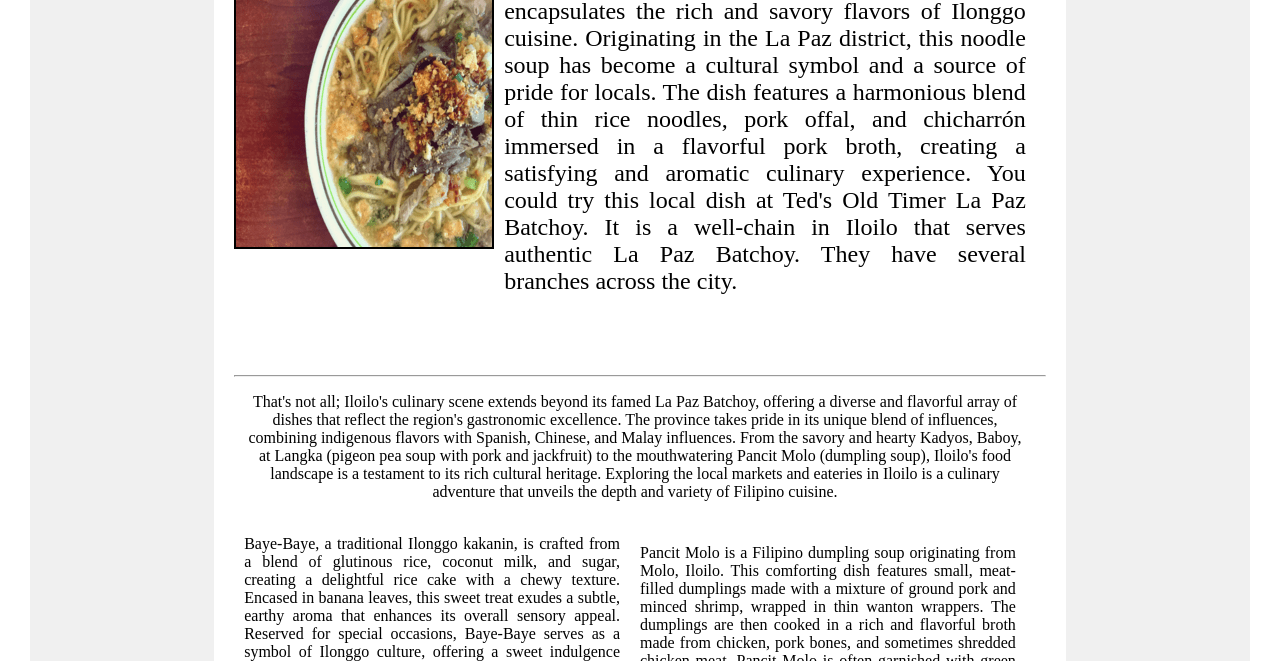
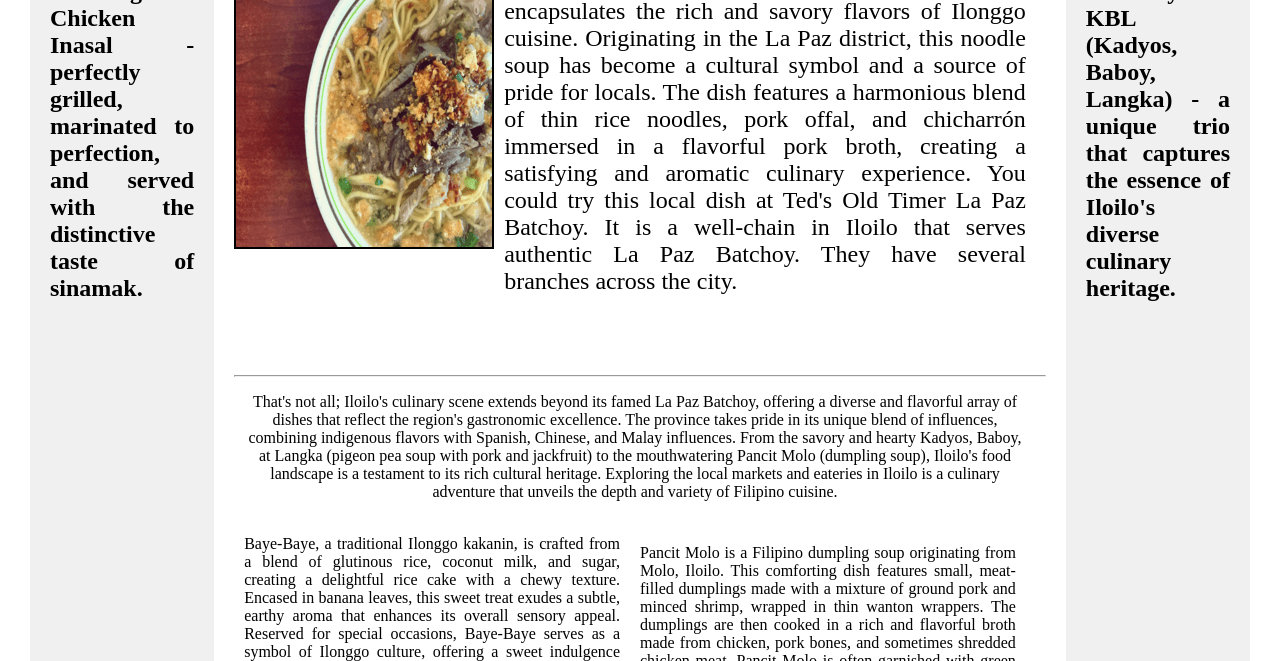
Before and after one commit to rafaellagerardo/2QProjLithiumGerardoPalaoRebustes, a plain HTML site: page htdocs/page4.html in a window 1280 px wide. Shown: the part 439-1100 px from the top of the page. Drawn offline with Linux system fonts and the light colour scheme.

Commit message:
Update page4.html

```diff
--- a/htdocs/page4.html
+++ b/htdocs/page4.html
@@ -29,7 +29,8 @@
     </nav>
     <main>
         <div id="left-sidebar">
-            <h2>Left Sidebar</h2>
+            <h2>Chicken Inasal Delight:
+                Experience the delight of Chicken Inasal - perfectly grilled, marinated to perfection, and served with the distinctive taste of sinamak.</h2>
             <p></p>
         </div>
 
@@ -98,7 +99,8 @@
         </div>
 
         <div id="right-sidebar">
-            <h2>Right Sidebar</h2>
+            <h2>KBL Fusion Harmony:
+                Explore the fusion harmony of KBL (Kadyos, Baboy, Langka) - a unique trio that captures the essence of Iloilo's diverse culinary heritage.</h2>
             <p></p>
         </div>
     </main>
@@ -142,4 +144,3 @@
     </body>
 
     </html>
-`
```
